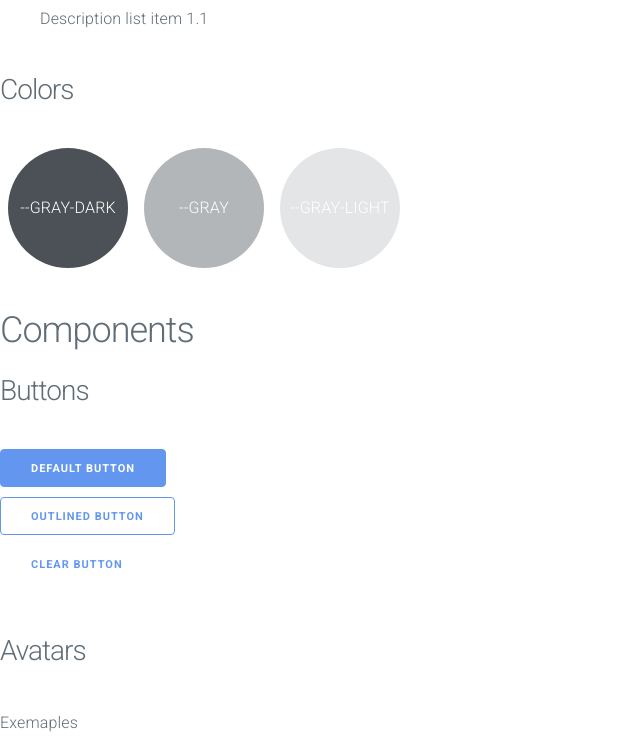
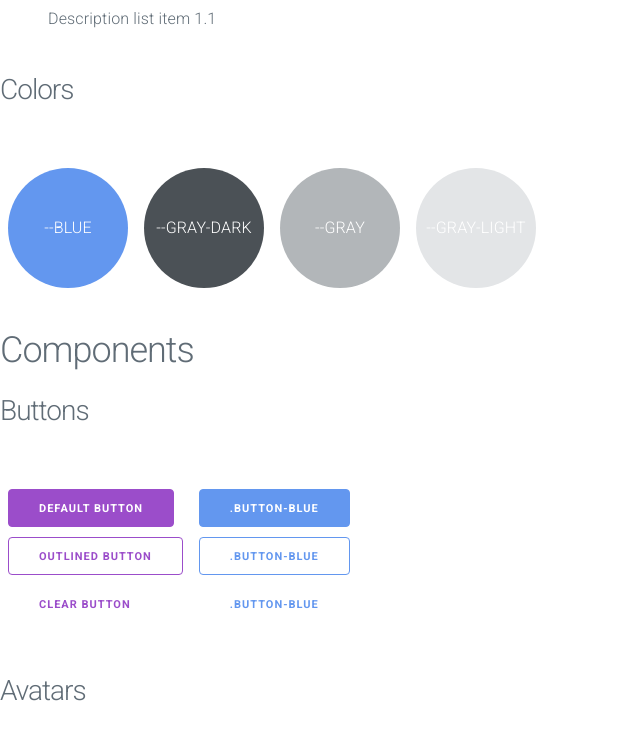
Before and after one commit to ivanbrunetto/personalblog, a website: page src/pages/designsystem.html in a window 1280 px wide. Shown: the part 1780-2527 px from the top of the page, without its empty margins (0-640 px from the left). Drawn offline with nearby package versions, Linux system fonts and the light colour scheme.

Commit message:
feat: default and blue buttons in design system

```diff
--- a/src/assets/css/dsstyle.css
+++ b/src/assets/css/dsstyle.css
@@ -13,9 +13,15 @@
 /* || BLOCKS */
 /* components */
 .example {
+    margin-left: 0.8rem;
+    margin-right: 0.8rem;
     margin-bottom: 4rem;
     margin-top: 4rem;
     position: relative;
+}
+
+.flex-example {
+    display: flex;
 }
 
 .small-text {
@@ -30,8 +36,6 @@
     display: flex;
     align-items: center;
     justify-content: center;
-    margin-left: 0.8rem;
-    margin-right: 0.8rem;
     color: var(--COLOR-WHITE);
 
 }
@@ -43,11 +47,6 @@
 
 /* || MODIFIERS */
 /* inremental style changes  .blk-mod */
-.example-color {
-    display: flex;
-
-}
-
 .colorbox-graydark {
     background-color: var(--BGCOLOR-GRAY-DARK);
 }
@@ -59,3 +58,7 @@
 .colorbox-graylight {
     background-color: var(--BGCOLOR-GRAY-LIGHT);
 }
+
+.colorbox-blue {
+    background-color: var(--BGCOLOR-BLUE);
+}
--- a/src/pages/designsystem.html
+++ b/src/pages/designsystem.html
@@ -125,20 +125,30 @@
                   </dl>
             </div>
             <h3>Colors</h3>
-            <div class="example example-color dedug">
-                <div class="colorbox colorbox-graydark">--GRAY-DARK</div>
-                <div class="colorbox colorbox-gray">--GRAY</div>
-                <div class="colorbox colorbox-graylight">--GRAY-LIGHT</div>
+            <div class="flex-example">
+                <div class="example colorbox colorbox-blue">--BLUE</div>
+                <div class="example colorbox colorbox-graydark">--GRAY-DARK</div>
+                <div class="example colorbox colorbox-gray">--GRAY</div>
+                <div class="example colorbox colorbox-graylight">--GRAY-LIGHT</div>
             </div>
+
         </section>
         <section>
             <h2>Components</h2>
             <h3>Buttons</h3>
-            <div class="example">
-                <a class="button button-blue" href="#">Default Button</a><br>
-                <button class="button button-blue button-outline">Outlined Button</button><br>
-                <input class="button button-blue button-clear" type="submit" value="Clear Button"><br>
+            <div class="flex-example">
+                <div class="example">
+                    <a class="button" href="#">Default Button</a><br>
+                    <button class="button button-outline">Outlined Button</button><br>
+                    <input class="button button-clear" type="submit" value="Clear Button"><br>
+                </div>
+                <div class="example">
+                    <a class="button button-blue" href="#">.button-blue</a><br>
+                    <button class="button button-blue button-outline">.button-blue</button><br>
+                    <input class="button button-blue button-clear" type="submit" value=".button-blue"><br>
+                </div>
             </div>
+
             <h3>Avatars</h3>
             <div class="example">
                 <p>Exemaples</p>
```
